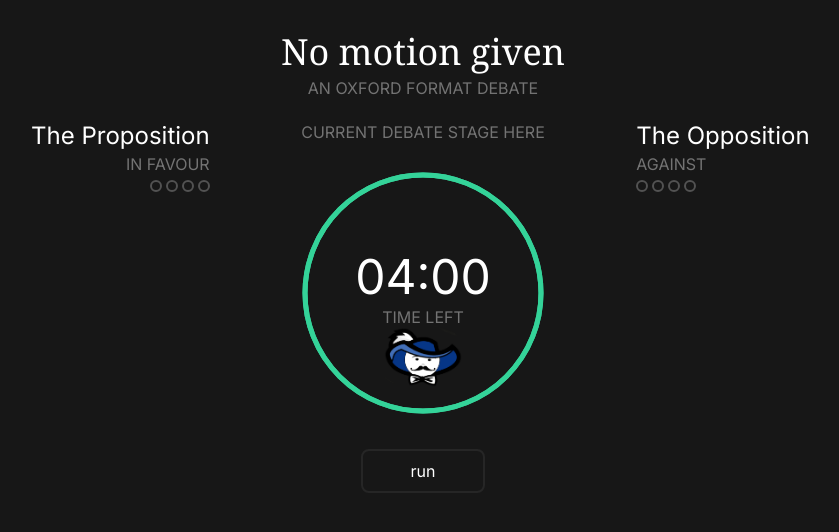
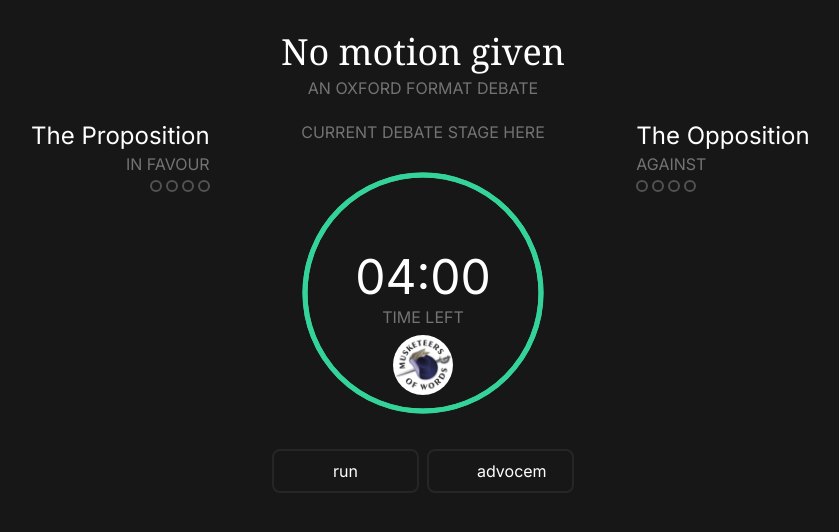
Before and after one commit to debatecore/debate-tools, a Next.js app: page /oxford-debate in a window 1280 px wide. Shown: the top 532 px of the page, without its empty margins (217-1056 px from the left). Built offline with nearby package versions, Linux system fonts and the light colour scheme.

Commit message:
new MOW logo & advocem mode

```diff
--- a/src/app/oxford-debate/page.tsx
+++ b/src/app/oxford-debate/page.tsx
@@ -19,10 +19,12 @@ const Dots = (props: {
               <div className="absolute left-0 top-0 h-3 w-3 rounded-full border-2 border-emerald-400 animate-ping z-20" />
             )}
             <div
-              className={`h-3 w-3 rounded-full border-2 border-neutral-600 z-10 ${
+              className={`h-3 w-3 rounded-full border-2 z-10 ${
                 props.stage > el && "bg-neutral-600"
               } ${
-                props.stage === el && props.flashCurrent && "border-emerald-400"
+                props.stage === el && props.flashCurrent
+                  ? "border-emerald-400"
+                  : "border-neutral-600"
               }`}
             />
           </div>
@@ -66,7 +68,11 @@ export default function OxfordDebate() {
           <p className="text-neutral-500 uppercase">
             {"current debate stage here"}
           </p>
-          <Clock running={running} maxtime={debate.conf.speechTime || 0} />
+          <Clock
+            running={running}
+            maxtime={advocem ? debate.conf.adVocemTime : debate.conf.speechTime}
+            clockimage={debate.conf.displayImage1}
+          />
         </div>
         {/*  */}
         {/*  */}
@@ -89,16 +95,25 @@ export default function OxfordDebate() {
       {/*  */}
       {/*  */}
       {/*  */}
-      <div className="max-w-4xl mx-auto">
+      <div className="max-w-4xl mx-auto flex flex-row space-x-2">
+        {stage < 8 && (
+          <>
             <GenericButton
               text={!running ? "run" : "stop"}
               onClick={() => {
                 setRunning(!running);
-            if (running) {
+                if (running && !advocem) {
                   setStage(stage + 1);
                 }
               }}
             />
+            <GenericButton
+              text="advocem"
+              disabled={running}
+              onClick={() => setAdvocem(!advocem)}
+            />
+          </>
+        )}
       </div>
     </div>
   );
--- a/src/components/Clock.tsx
+++ b/src/components/Clock.tsx
@@ -1,17 +1,20 @@
 "use client";
-import { DebateContext } from "@/contexts/DebateContext";
-import { useContext, useEffect, useRef, useState } from "react";
+import { useEffect, useRef, useState } from "react";
+import { displayImageType } from "@/types/debate";
 import { useInterval } from "react-use";
 import Image from "next/image";
 
-const Clock = (props: { running: boolean; maxtime: number }) => {
-  const debate = useContext(DebateContext);
+const Clock = (props: {
+  running: boolean;
+  maxtime: number;
+  clockimage?: displayImageType;
+}) => {
   const [time, setTime] = useState<number>(props.maxtime);
   const refCircle = useRef<SVGCircleElement>(null);
 
   const delay = 1000; // ms
 
-  useEffect(() => setTime(props.maxtime), [props.running]);
+  useEffect(() => setTime(props.maxtime), [props.running, props.maxtime]);
   useInterval(() => setTime(time - 1), props.running ? delay : null);
   return (
     <>
@@ -72,7 +75,7 @@ const Clock = (props: { running: boolean; maxtime: number }) => {
             />
           </svg>
         </div>
-        {debate.conf.displayImage1 === "Musketeers of Words" && (
+        {props.clockimage === "Musketeers of Words" && (
           <div className="absolute w-full h-full flex justify-center items-center">
             <Image
               src={"/displayimages/Musketeer.png"}
@@ -83,6 +86,17 @@ const Clock = (props: { running: boolean; maxtime: number }) => {
             />
           </div>
         )}
+        {props.clockimage === "MOW" && (
+          <div className="absolute w-full h-full flex justify-center items-center">
+            <Image
+              src={"/displayimages/MOW.png"}
+              alt="Musketeers of Words logo"
+              width={60}
+              height={60}
+              className="mt-36 rounded-full"
+            />
+          </div>
+        )}
       </div>
     </>
   );
--- a/src/types/debate.ts
+++ b/src/types/debate.ts
@@ -1,4 +1,4 @@
-const displayImageTypeArray = ["none", "Musketeers of Words"] as const;
+const displayImageTypeArray = ["none", "Musketeers of Words", "MOW"] as const;
 export { displayImageTypeArray };
 
 type displayImageType = (typeof displayImageTypeArray)[number];
@@ -29,6 +29,6 @@ const defaultDebateConf: debateConf = {
   beepOnSpeechEnd: true,
   beepProtectedTime: true,
   visualizeProtectedTimes: false,
-  displayImage1: "Musketeers of Words",
+  displayImage1: "MOW",
 };
 export { defaultDebateConf };
```
Also changed, not shown: public/displayimages/MOW.png (added). Lines whose indentation alone changed are shown as unchanged.
